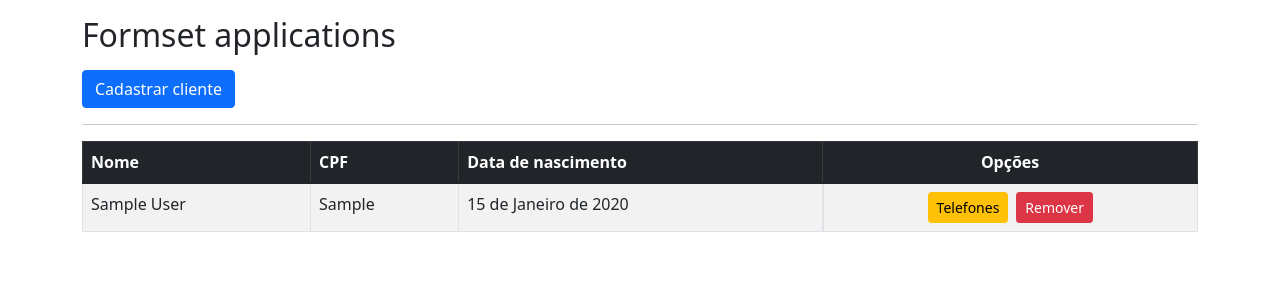
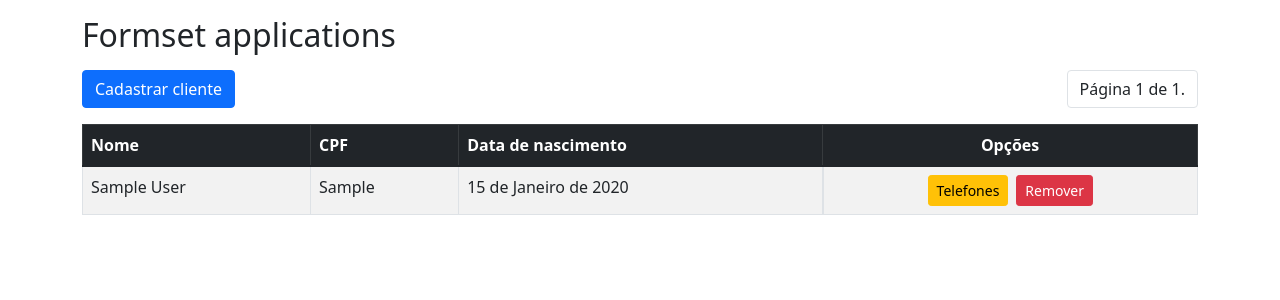
Before and after one commit to obrunodev/django-experience, a Django app: page /formset_test/ in a window 1280 px wide. Shown: the part 56-356 px from the top of the page. Run offline with Django 4.2, Linux system fonts and the light colour scheme; tables that the repository leaves empty hold one stand-in row (values such as "Sample post"); some libraries are stand-ins or nearby versions.

Commit message:
feat: Customers pagination added

```diff
--- a/apps/formset_test/templates/formset_test/pages/customers_list.html
+++ b/apps/formset_test/templates/formset_test/pages/customers_list.html
@@ -7,9 +7,14 @@
     <div class="container mt-3">
         <h2 class="my-3">Formset applications</h2>
 
-        <a href="{% url 'formset_test:customers_create' %}" class="btn btn-primary">Cadastrar cliente</a>
-
-        <hr>
+        <div class="row">
+            <div class="col">
+                <a href="{% url 'formset_test:customers_create' %}" class="btn btn-primary">Cadastrar cliente</a>
+            </div>
+            <div class="col">
+                {% include 'partials/pagination.html' %}
+            </div>
+        </div>
 
         {% include 'partials/message.html' %}
 
--- a/apps/formset_test/templates/formset_test/partials/customers_list_table.html
+++ b/apps/formset_test/templates/formset_test/partials/customers_list_table.html
@@ -8,7 +8,7 @@
         </tr>
     </thead>
     <tbody>
-        {% for customer in customers %}
+        {% for customer in page_obj %}
             <tr>
                 <td>{{ customer.name }}</td>
                 <td>{{ customer.cpf }}</td>
--- a/apps/formset_test/views.py
+++ b/apps/formset_test/views.py
@@ -1,4 +1,5 @@
 from django.contrib import messages
+from django.core.paginator import Paginator
 from django.shortcuts import get_object_or_404, redirect, render
 
 from formset_test.forms import CustomerForm
@@ -8,7 +9,10 @@ from formset_test.models import Customer
 
 def customers_list(request):
     customers = Customer.objects.all()
-    context = {'customers': customers}
+    paginator = Paginator(customers, 10)
+    page_number = request.GET.get('page')
+    page_obj = paginator.get_page(page_number)
+    context = {'page_obj': page_obj}
     return render(request, 'formset_test/pages/customers_list.html', context)
 
 
--- /dev/null
+++ b/templates/partials/pagination.html
@@ -0,0 +1,15 @@
+<nav>
+    <ul class="pagination justify-content-end">
+        {% if page_obj.has_previous %}
+            <li class="page-item"><a class="page-link" href="?page=1">&laquo; Primeiro</a></li>
+            <li class="page-item"><a class="page-link" href="?page={{ page_obj.previous_page_number }}">Anterior</a></li>
+        {% endif %}
+
+        <li class="page-item"><div class="page-link text-dark">Página {{ page_obj.number }} de {{ page_obj.paginator.num_pages }}.</div></li>
+
+        {% if page_obj.has_next %}
+            <li class="page-item"><a class="page-link" href="?page={{ page_obj.next_page_number }}">Próximo</a></li>
+            <li class="page-item"><a class="page-link" href="?page={{ page_obj.paginator.num_pages }}">Último &raquo;</a></li>
+        {% endif %}
+    </ul>
+</nav>
```
